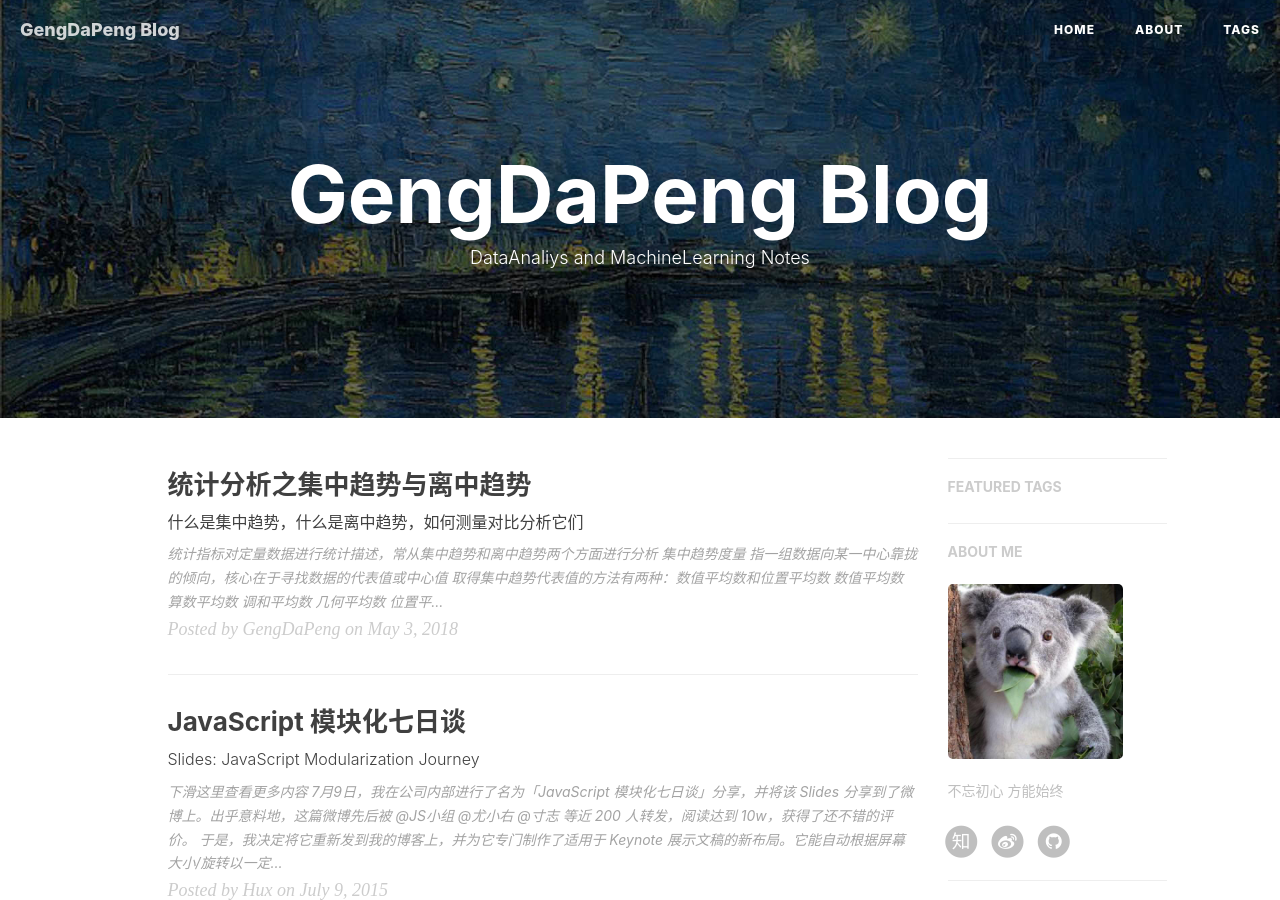
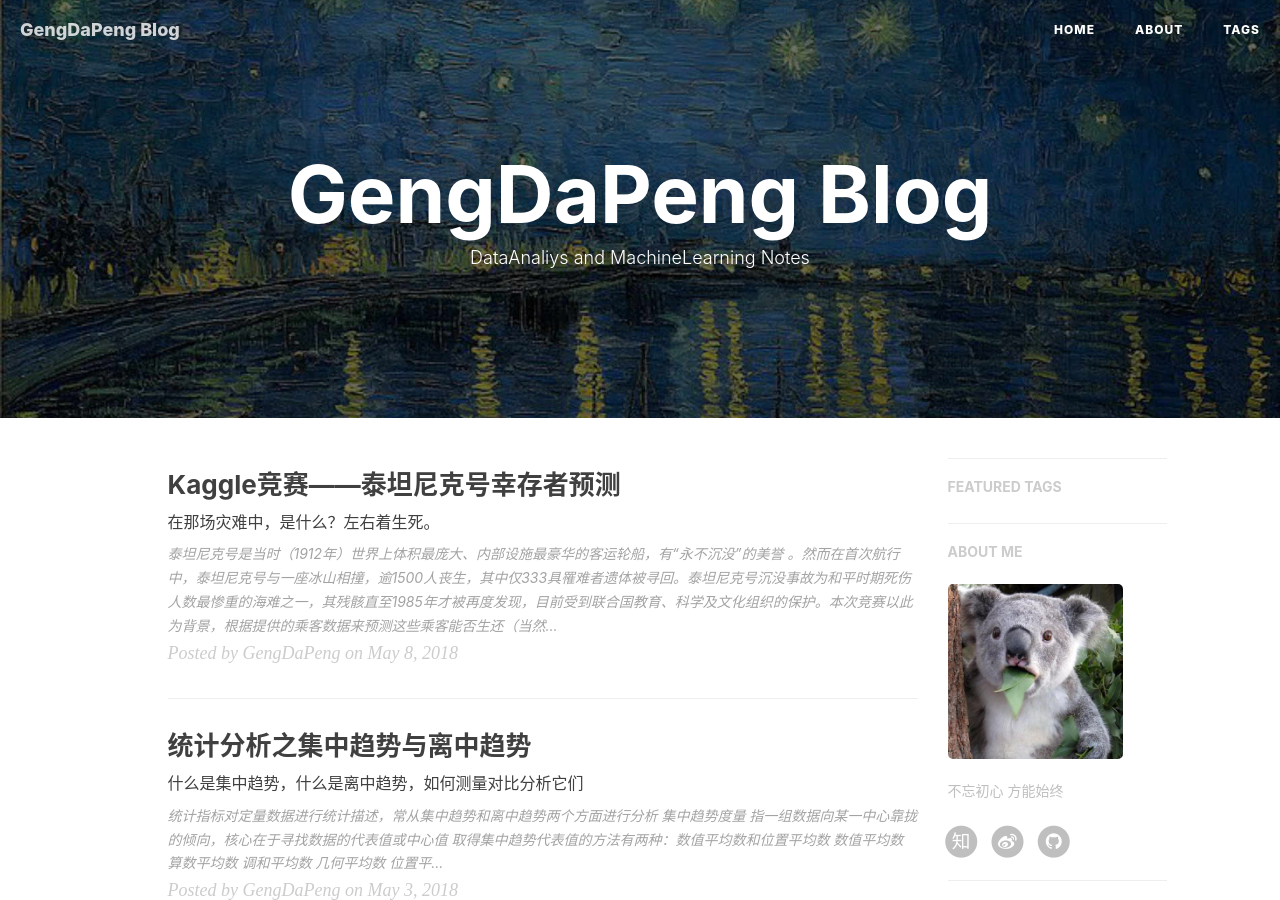
Before and after one commit to GengDaPeng/jekyll-blog, a Jekyll site: the page built from index.html, in a window 1280 px wide and 900 px high. Built offline with Jekyll 4.4.1, drawn with Linux system fonts in a browser that asks for light colours; nearby versions of some CDN libraries; the list of posts is cut into pages by our own code; comment, search, counter and statistics services are not loaded; some of the changed lines change nothing that is shown.

Commit message:
titanic文章更新

````diff
--- a/_drafs/kaggle竞赛：泰坦尼克幸存者预测——(一)/kaggle竞赛：泰坦尼克幸存者预测——(一).md
+++ b/_posts/2018-05-08-kaggle_titanic.md
@@ -1,7 +1,7 @@
 ---
 layout:     post
 title:      "Kaggle竞赛——泰坦尼克号幸存者预测"
-subtitle:   "在那场灾难中，是什么？在左右着生死。"
+subtitle:   "在那场灾难中，是什么？左右着生死。"
 date:       2018-05-08
 author:     "GengDaPeng"
 header-img: "img/titanic/titanic-bg.jpg"
@@ -10,7 +10,8 @@ catalog:    true
 tags:
     - kaggle
 ---
-泰坦尼克号是当时（1912年）世界上体积最庞大、内部设施最豪华的客运轮船，有“永不沉没”的美誉 。然而在首次航行中，泰坦尼克号与一座冰山相撞，逾1500人丧生，其中仅333具罹难者遗体被寻回。泰坦尼克号沉没事故为和平时期死伤人数最惨重的海难之一，其残骸直至1985年才被再度发现，目前受到联合国教育、科学及文化组织的保护。本次竞赛以此为背景，根据提供的乘客数据来预测这些乘客能否生还（当然真实的情况要比这复杂得多）。
+
+> 泰坦尼克号是当时（1912年）世界上体积最庞大、内部设施最豪华的客运轮船，有“永不沉没”的美誉 。然而在首次航行中，泰坦尼克号与一座冰山相撞，逾1500人丧生，其中仅333具罹难者遗体被寻回。泰坦尼克号沉没事故为和平时期死伤人数最惨重的海难之一，其残骸直至1985年才被再度发现，目前受到联合国教育、科学及文化组织的保护。本次竞赛以此为背景，根据提供的乘客数据来预测这些乘客能否生还（当然真实的情况要比这复杂得多）。
 
 ```python
 import pandas as pd
@@ -506,7 +507,7 @@ df_sex.plot(kind='bar',
 plt.grid(True, linestyle='--')
 ```
 
-![png](output_14_0.png)
+![png](/img/titanic/output_14_0.png)
 
 **从上面可以发现，事实是与男性比女性的生存能力更强的经验常识相悖的，可以推测Lady First起到了很大的作用**
 
@@ -583,7 +584,7 @@ df_pclass.plot(kind='bar',
 plt.show()
 ```
 
-![png](output_20_0.png)
+![png](/img/titanic/output_20_0.png)
 
 可以看到，等级越高的人，生存几率越大，那么ladyfirst能否跨越等级界限呢？
 
@@ -659,7 +660,7 @@ df_psex.plot(kind='bar',
 plt.show()
 ```
 
-![png](output_23_0.png)
+![png](/img/titanic/output_23_0.png)
 
 可以看到，ladyfirst确实跨越了社会等级界限，普通阶层的女性的生还率都高于精英阶层的男性生还率。
 不过，无法忽视的是，不同等级的生还率还是有一定区别的。
@@ -682,7 +683,7 @@ ax[1].set_yticks(range(0, 110, 10))
 plt.show()
 ```
 
-![png](output_27_0.png)
+![png](/img/titanic/output_27_0.png)
 
 ```python
 # 统计总体的年龄分布
@@ -697,7 +698,7 @@ titanic.boxplot(column='Age', showfliers=False)
 plt.show()
 ```
 
-![png](output_28_0.png)
+![png](/img/titanic/output_28_0.png)
 
 因为年龄缺失值填充的问题，所以中间高出很多
 
@@ -709,7 +710,7 @@ page.add_legend()
 plt.show()
 ```
 
-![png](output_30_0.png)
+![png](/img/titanic/output_30_0.png)
 
 可以看到，孩子和中年人更容易获救。那么规则就是 **lady and children first**，缺省值中死亡更多
 所以无法统计到年龄
@@ -723,7 +724,7 @@ ax.legend(fontsize=15)
 plt.show()
 ```
 
-![png](output_32_0.png)
+![png](/img/titanic/output_32_0.png)
 
 可以看到，女性更加年轻些，孩子和中老年人中男性更多
 
@@ -737,7 +738,7 @@ ax.legend(fontsize=15)
 plt.show()
 ```
 
-![png](output_34_0.png)
+![png](/img/titanic/output_34_0.png)
 
 阶层越高，年纪更老龄化
 
@@ -763,7 +764,7 @@ plt.xlabel('sibsp_no',fontsize=18)
 plt.show()
 ```
 
-![png](output_38_0.png)
+![png](/img/titanic/output_38_0.png)
 
 有了兄弟姐妹的帮助，似乎更能在险境中存活
 
@@ -788,7 +789,7 @@ plt.xlabel('Parch_no',fontsize=18)
 plt.show()
 ```
 
-![png](output_41_0.png)
+![png](/img/titanic/output_41_0.png)
 
 从之前的分析中知道，孩子是特殊照顾的对象，而孩子一般是有父母跟随的。即使都是成年人，互相帮助存活概率也更高。
 
@@ -806,7 +807,7 @@ ax[1].set_title('SibSp and Survived')
 plt.show()
 ```
 
-![png](output_44_0.png)
+![png](/img/titanic/output_44_0.png)
 
 ```python
 titanic['fam_size'] = titanic['SibSp'] + titanic['Parch'] + 1
@@ -814,7 +815,7 @@
 plt.show()
 ```
 
-![png](output_45_0.png)
+![png](/img/titanic/output_45_0.png)
 
 从上可以看出，家庭成员在1-4人生还率最高，推测应该是这样正好组成了可以互帮互助，行动又不臃肿从小组。
 而后面7人家庭成员的存活率上升，推测应该是人数上升后，至少存活一人的概率增加。
@@ -829,9 +830,9 @@ titanic.boxplot(column='Fare', by='Pclass',showfliers=False,figsize=(10,6))
 plt.show()
 ```
 
-![png](output_48_0.png)
-
-![png](output_48_1.png)
+![png](/img/titanic/output_48_0.png)
+
+![png](/img/titanic/output_48_1.png)
 
 ```python
 titanic['Fare'].describe()
@@ -852,7 +853,7 @@ titanic['Fare'].describe()
 titanic.boxplot(column='Fare', by='Survived',showfliers=False,showmeans=True)
 ```
 
-![png](output_50_1.png)
+![png](/img/titanic/output_50_1.png)
 
 可以看到，幸存者的票价普遍更高，符合之前阶层越高，生还几率越大的推测
 
@@ -903,7 +904,7 @@ plt.show()
     T    0.000000
     Name: Survived, dtype: float64
 
-![png](output_56_1.png)
+![png](/img/titanic/output_56_1.png)
 
 ```python
 df_cabin_fare = titanic.groupby(by='Cabin_fir')['Fare','Survived'].mean()
@@ -1001,7 +1002,7 @@ titanic.groupby(by='Embarked')['Survived'].mean().plot(kind='bar', rot=0, fontsi
 plt.show()
 ```
 
-![png](output_61_0.png)
+![png](/img/titanic/output_61_0.png)
 
 ```python
 df_embarked = titanic.groupby(by='Embarked')['Survived','Fare'].agg(['mean', 'count'])
@@ -1084,12 +1085,13 @@ ax.legend(fontsize=18)
 plt.show()
 ```
 
-![png](output_63_0.png)
+![png](/img/titanic/output_63_0.png)
 
 C和S上岸的乘客的年龄分布较为相似，Q上岸的人很多没有年龄。
 C和S比较，C口岸的人中有更多的孩子和老人
 
-### 名字 Name 对生还与否的影响
+### 名字 Name 对生还与否的影响\
+
 通过对名字该字段的初步观察，发现名字中不但透漏出性别，还代表着一个人的地位，年龄，职业等
 比如Master，Miss等
 
@@ -1244,7 +1246,7 @@
 plt.show()
 ```
 
-![png](output_69_0.png)
+![png](/img/titanic/output_69_0.png)
 
 可以看到，称谓确实与获救率有关，以为称谓往往与人的性别，地位有关。
 
@@ -1257,7 +1259,7 @@ df_namelen.plot.bar(x='name_len',y='Survived',figsize=(18,6),rot=0,colormap='Blu
 plt.show()
 ```
 
-![png](output_71_0.png)
+![png](/img/titanic/output_71_0.png)
 
 看来猜想是正确的，名字的长度确实与是否获救有一定关系
 
@@ -1294,7 +1296,7 @@ titanic.groupby(titanic['Ticket_Lett'])['Survived'].mean()
 titanic.groupby(titanic['Ticket_Lett'])['Survived'].mean().plot.bar(rot=0)
 ```
 
-![png](output_75_1.png)
+![png](/img/titanic/output_75_1.png)
 
 可以看到，船票不同开头的生存率不同，可以作为一个特征
 
@@ -1545,12 +1547,14 @@ print(models.sort_values(by='Score', ascending=False))
 
 ```python
 # XGB
-xgb = XGBClassifier(max_depth=3, n_estimators=300, learning_rate=0.03)
+xgb = XGBClassifier()
 xgb.fit(x_train,y_train)
-y_pred = xgb.predict(x_test)
+y_pred = xgb.predict(x_test).astype(int)# 该列必须是整型，否则格式不对，得分0分（别问我怎么知道的）
+# 只得到了78分的成绩
 ```
 
 ```python
 subminssion = pd.DataFrame({"PassengerId": data_test["PassengerId"],"Survived": y_pred})
 subminssion.to_csv('submission.csv',index=False)
 ```
+最后，提交结果后，发现得到了11% 的排名，这里没有做模型融合，模型的调参也不怎么熟练，特征工程也做的一般，所以还是有很大的优化空间的。
````
